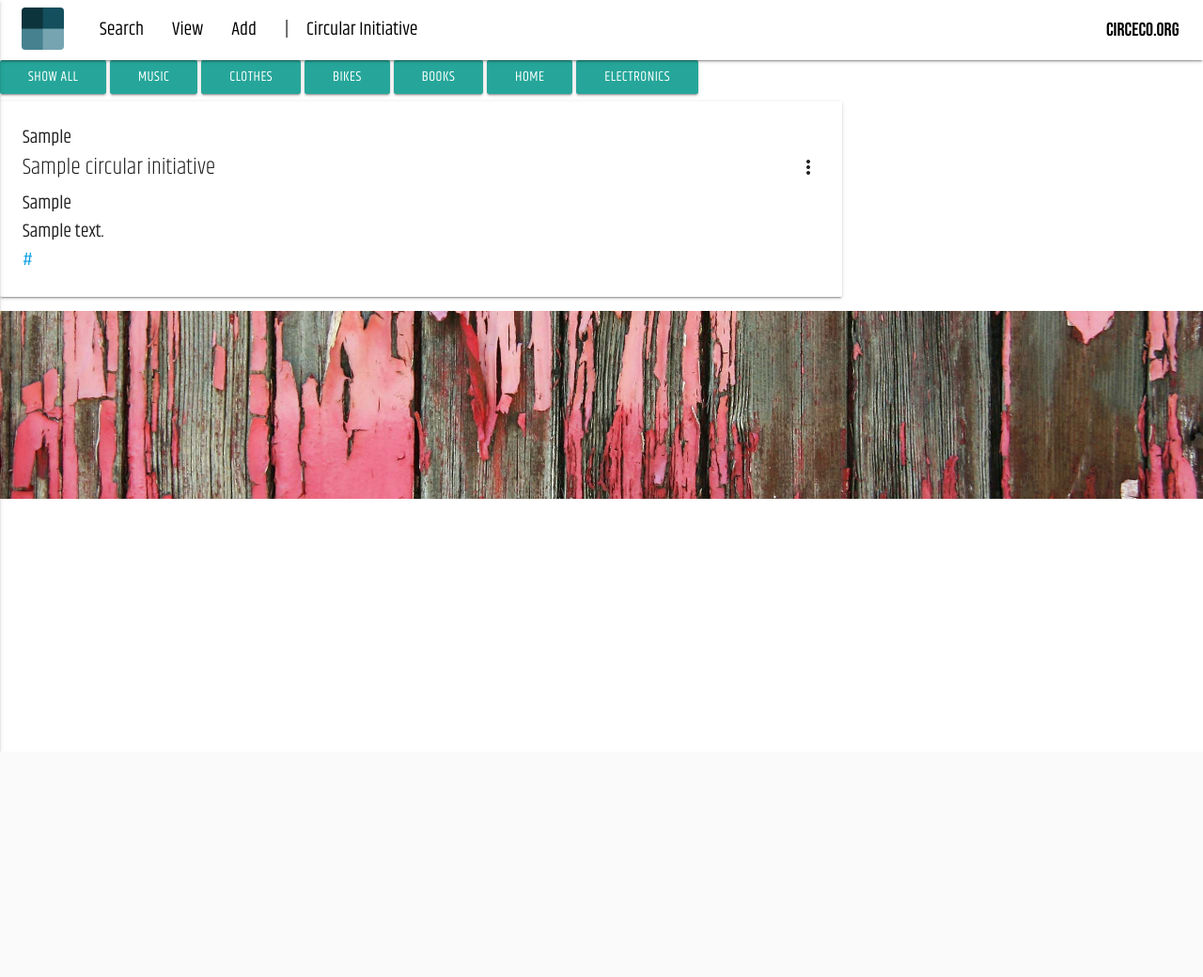
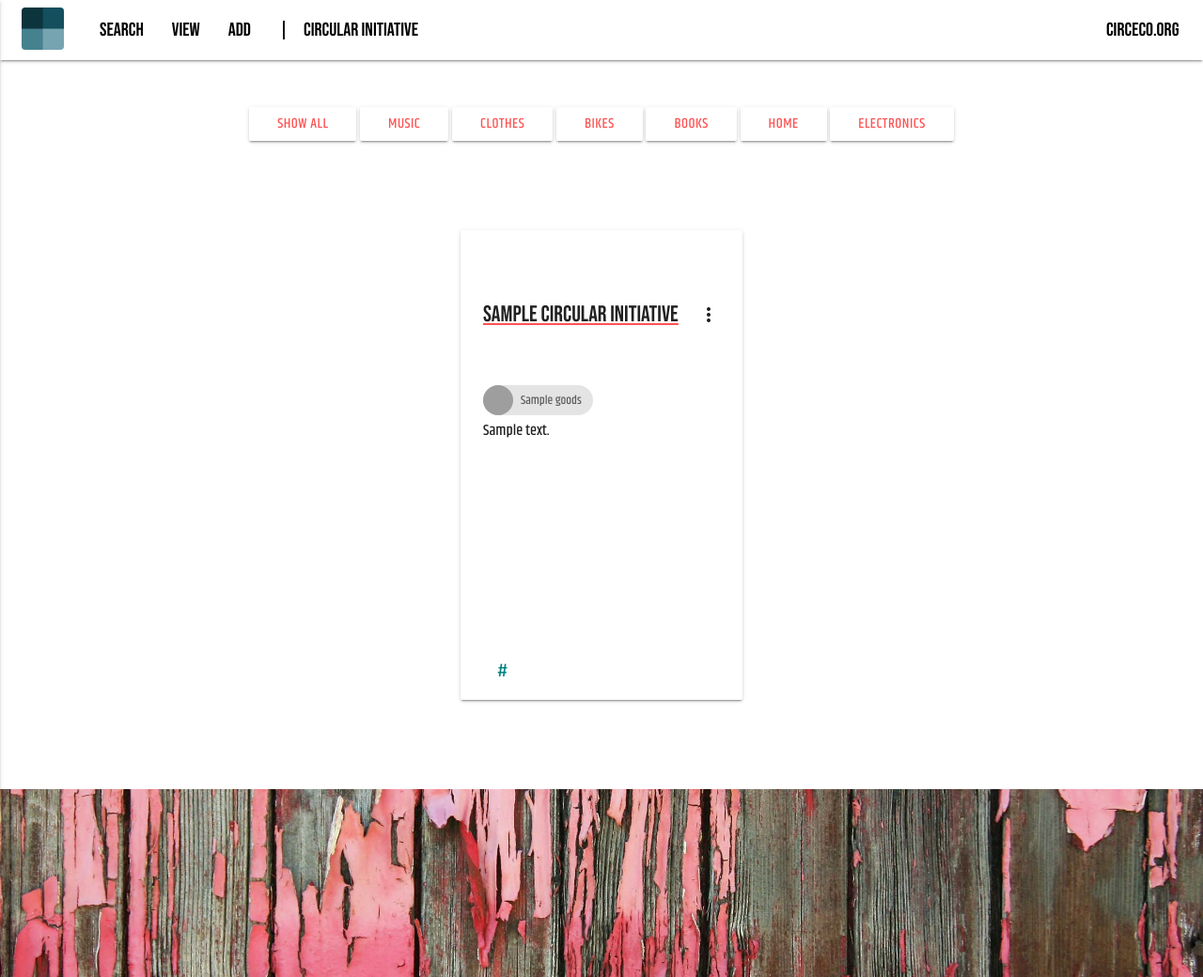
Before and after one commit to circeco/circdata, a Flask app: page /initiative_by_object in a window 1280 px wide. Shown: the whole page at 94% size. Before the commit the page ends 800 px from the top, so only its background shows below. Run offline with Flask 2, Linux system fonts and the light colour scheme; a database or web service that is not in the repository returns one stand-in record (values such as "Sample title"); some libraries are stand-ins or nearby versions; some web fonts are replaced; grey boxes are pictures that could not be loaded.

Commit message:
styling the view page with also chip and initiative_object

```diff
--- a/static/css/style.css
+++ b/static/css/style.css
@@ -1,7 +1,7 @@
 
 @import url('https://fonts.googleapis.com/css?family=Bebas+Neue|Chathura:100,300,400,700,800|Economica:400,400i,700,700i|Khand:300,400,500,600,700|Londrina+Outline');
 
-
+/*---------------------Base.html*/
 body {
     margin: 0;
     font-family: 'Khand', sans-serif;
@@ -24,6 +24,7 @@ nav ul a, nav .brand-logo {
     color: black;
     max-height: 64px;
     font-size: 20px;
+    font-family: 'Bebas Neue', cursive;
 }
 
 nav .brand-logo {
@@ -53,6 +54,9 @@ nav .brand-logo {
     text-decoration-skip: ink;
 }
 
+
+/*-----------------Index.html*/
+
 h1#title {
     font-family: 'Bebas Neue', cursive;
     margin: 250px 0 0;
@@ -81,4 +85,51 @@ button#search-btn {
     overflow: hidden;
     margin: 0;
     background-attachment: fixed;
+    top: 100%;
 }
+
+
+/*-------------------View.html*/
+
+#initiative-type-list {
+    margin: 50px 0 50px;
+    text-align: center;
+}
+
+#music, #clothes, #bikes, #electronics, #books, #home, #show-all {
+    background-color: white;
+    color: #FF5252;
+}
+
+.container {
+    margin: 50px auto;
+    display: flex;
+    flex-wrap: wrap;
+}
+
+.card {
+    width: 300px;
+    height: 500px;
+    margin: 5% auto;
+}
+
+.card-title {
+    font-family: 'Bebas Neue', cursive;
+    padding: 20% 0;
+}
+
+#weblink {
+    bottom: 0;
+    padding: 5%;
+    position: absolute;
+    color: teal;
+}
+
+#initiative-type {
+    text-align: right;
+}
+
+#init-description {
+    font-size: 16px;
+
+}
--- a/templates/index.html
+++ b/templates/index.html
@@ -14,7 +14,7 @@
             <div class="center-align">
                 <form action="{{ url_for('search') }}" method="POST" class="center-align">
                     <input id="searchTerm" name="search" placeholder="Search for a Circular Initiative here..." required>
-                    <button type="submit" class="btn btn-danger cyan darken-4" for="search" id="search_btn">Search &nbsp; &nbsp;<i id="search-button" class="material-icons">search</i></button>
+                    <button type="submit" class="btn btn-danger cyan darken-4 text-white" for="search" id="search_btn">Search &nbsp; &nbsp;<i id="search-button" class="material-icons">search</i></button>
                 </form>
             </div>
         </div>
--- a/templates/view.html
+++ b/templates/view.html
@@ -4,7 +4,7 @@
 
     <!--buttons containing initiative type-->
     <div id="initiative-type-list" class="list-group text-center">
-        <a href="{{ url_for('initiative_by_object') }}" class="list-group-item list-group-item-action btn btn-secondary bg-dark text-white" id="card">Show All</a>
+        <a href="{{ url_for('initiative_by_object') }}" class="list-group-item list-group-item-action btn btn-secondary bg-dark" id="show-all"><strong>Show All<strong></strong></a>
         {% if not results_found %}
             <button type="button" class="waves-effect waves-light btn" id="music">Music</button>
             <button type="button" class="waves-effect waves-light btn" id="clothes">Clothes</button>
@@ -15,17 +15,37 @@
         {% endif %}
     </div>
 
+
+    <div class="container">
     {% for circular in circular_initiative %}
-    <div class="card container">
+        <div class="card">
             <div class="card-content">
-            <p>{{circular.initiative_type}}</p>
-            <span class="card-title activator grey-text text-darken-4">{{circular.initiative_name}}<i class="material-icons right">more_vert</i></span>
-            <p>{{circular.initiative_object}}</p>
-            <p>{{circular.initiative_description}}</p>
-            <p><a href="{{circular.weblink}}">{{circular.weblink}}</a></p>
+                <!-- <p id="initiative-type">{{circular.initiative_type}}</p> -->
+                {% if circular.initiative_type == 'Reuse' %}
+                    <p class="red">{{ circular.initiative_type }}</p>
+                {% elif circular.initiative_type == 'Recycle' %}
+                    <p class="blue">{{ circular.initiative_type }}</p>
+                {% elif circular.initiative_type == 'Repair' %}
+                    <p class="green">{{ circular.initiative_type }}</p>
+                {% endif %}
+                <!-- {% for initiative_type in circular.initiative_type %} -->
+                        <!-- <p class="initiative_type_{{ initiative_type|lower }}">{{ initiative_type }}</p> -->
+                <!-- {% endfor %} -->
+                <span class="card-title activator grey-text text-darken-4 underline">{{circular.initiative_name}}<i class="material-icons right">more_vert</i></span>
+                <!-- <p>{{circular.initiative_object}}</p> -->
+                <p>
+                    {% for initiative_object in circular.initiative_object %}
+                        <div class="chip">
+                            <img src="{{ url_for('static', filename='img/'+initiative_object|lower+'.png') }}" alt="{{ initiative_object }}">
+                            {{ initiative_object }}
+                        </div>
+                    {% endfor %}
+                </p>
+                <p id="init-description">{{circular.initiative_description}}</p>
+                <p><a  id="weblink" href="{{circular.weblink}}">{{circular.weblink}}</a></p>
             </div>
             <div class="card-reveal">
-            <span class="card-title grey-text text-darken-4">{{circular.initiative_name}}<i class="material-icons right">close</i></span>
+                <span class="card-title grey-text text-darken-4 underline">{{circular.initiative_name}}<i class="material-icons right">close</i></span>
                 <a href="{{ url_for('edit_initiative', initiative_id=circular._id) }}" class="waves-effect waves-light btn">Edit</a>
 
                 <!-- Modal Trigger -->
@@ -43,5 +63,6 @@
             </div>
         </div>
     {% endfor %}
+    </div>
 
 {% endblock %}
```
Also changed, not shown: static/img/bikes.png (added), static/img/books.png (added), static/img/clothes.png (added), static/img/electronics.png (added), static/img/home.png (added), static/img/music.png (added). Lines whose indentation alone changed are shown as unchanged.
